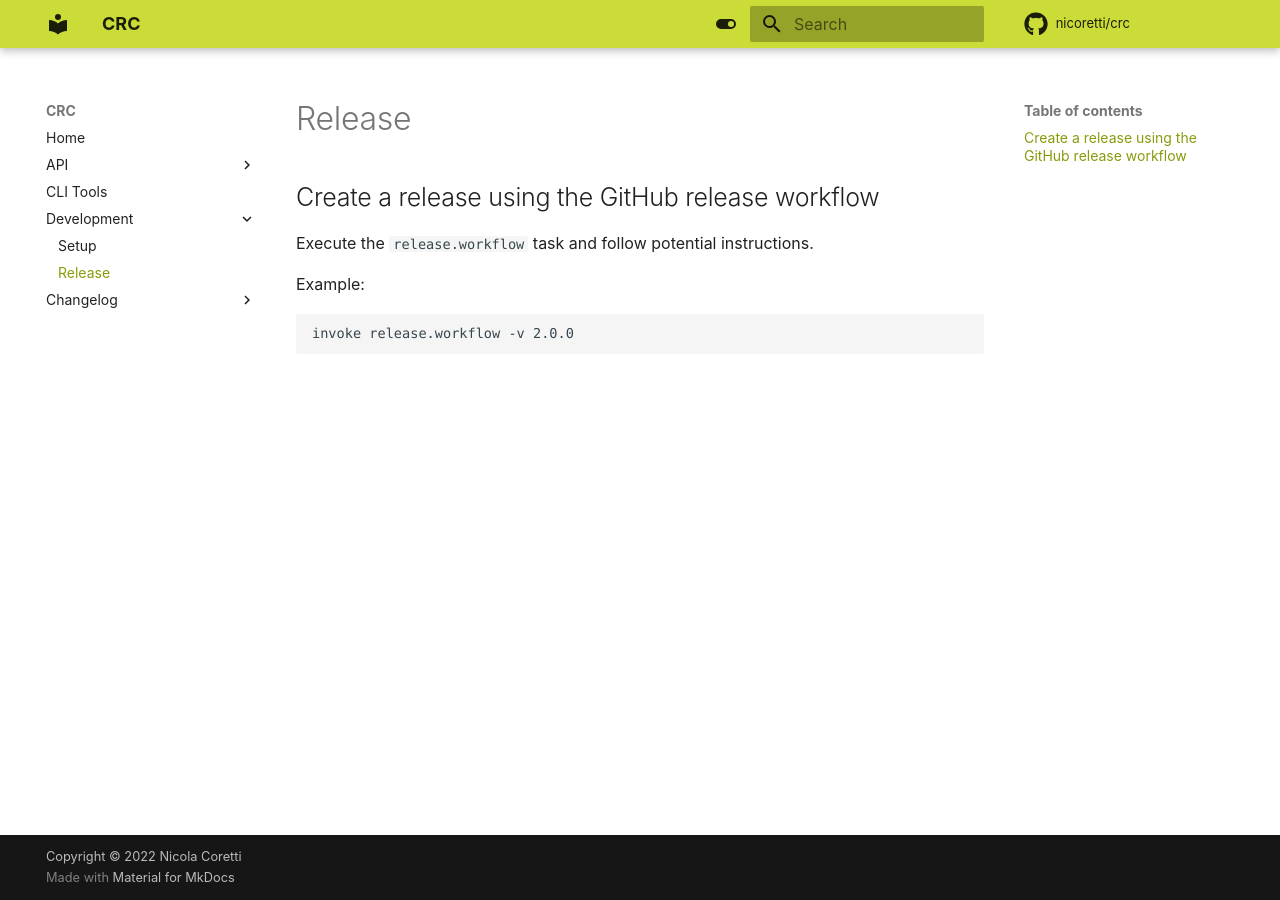
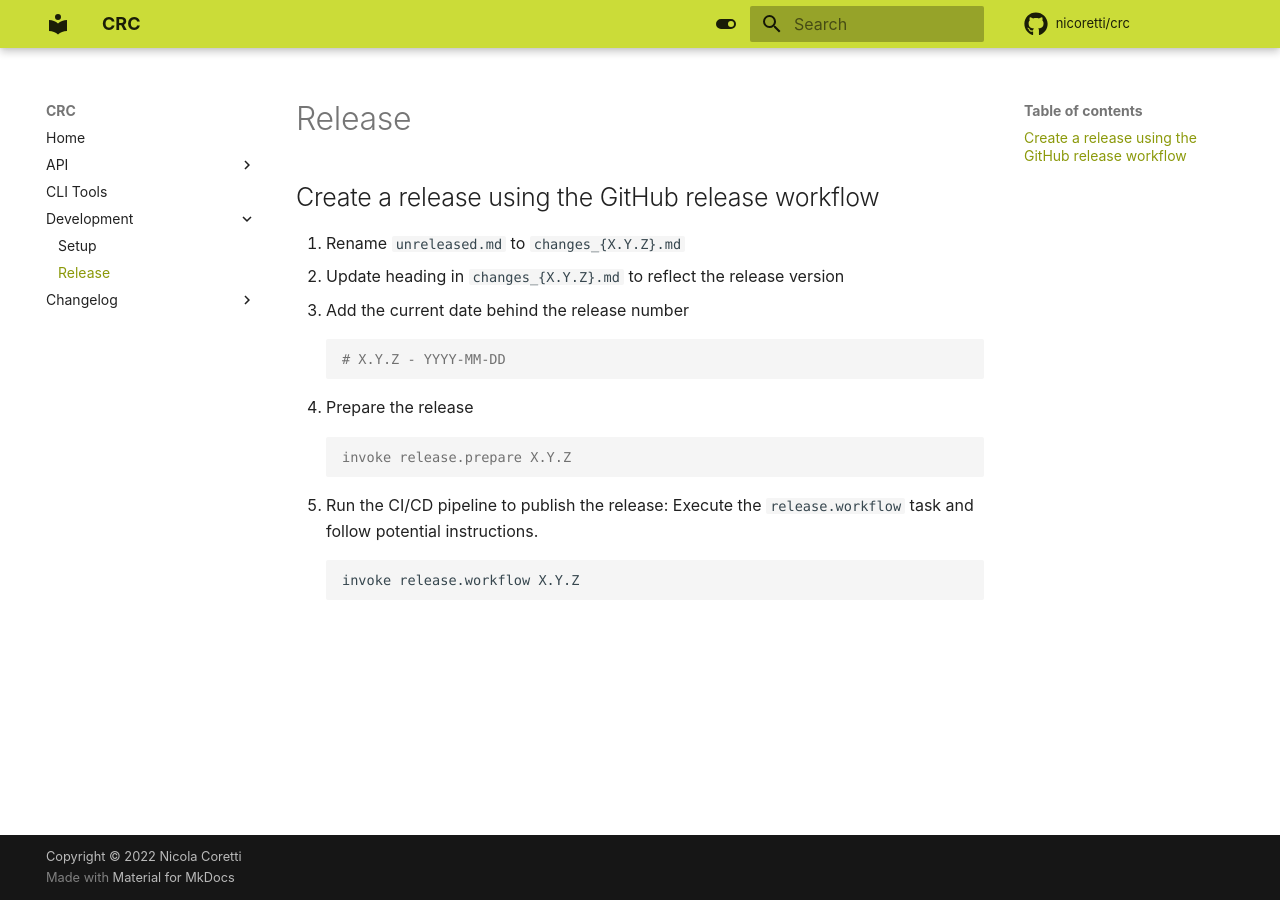
Before and after one commit to Nicoretti/crc, an MkDocs documentation site: the page built from docs/docs/development/release.md, in a window 1280 px wide. Built offline with MkDocs 1.6.1 and Material for MkDocs 9.7.7, drawn with Linux system fonts in a browser that asks for light colours; comment, search, counter and statistics services are not loaded.

Commit message:
Update documenation on how to create a release

````diff
--- a/docs/docs/development/release.md
+++ b/docs/docs/development/release.md
@@ -1,9 +1,19 @@
 # Release
 
 ## Create a release using the GitHub release workflow
-Execute the `release.workflow` task and follow potential instructions.
 
-Example:
-```
-invoke release.workflow -v 2.0.0
-```
+1. Rename `unreleased.md` to `changes_{X.Y.Z}.md`
+2. Update heading in `changes_{X.Y.Z}.md` to reflect the release version
+3. Add the current date behind the release number
+   ```markdown
+   # X.Y.Z - YYYY-MM-DD
+   ```
+4. Prepare the release
+   ```console
+   invoke release.prepare X.Y.Z
+   ```
+5. Run the CI/CD pipeline to publish the release:
+   Execute the `release.workflow` task and follow potential instructions.
+   ```
+   invoke release.workflow X.Y.Z
+   ```
````
